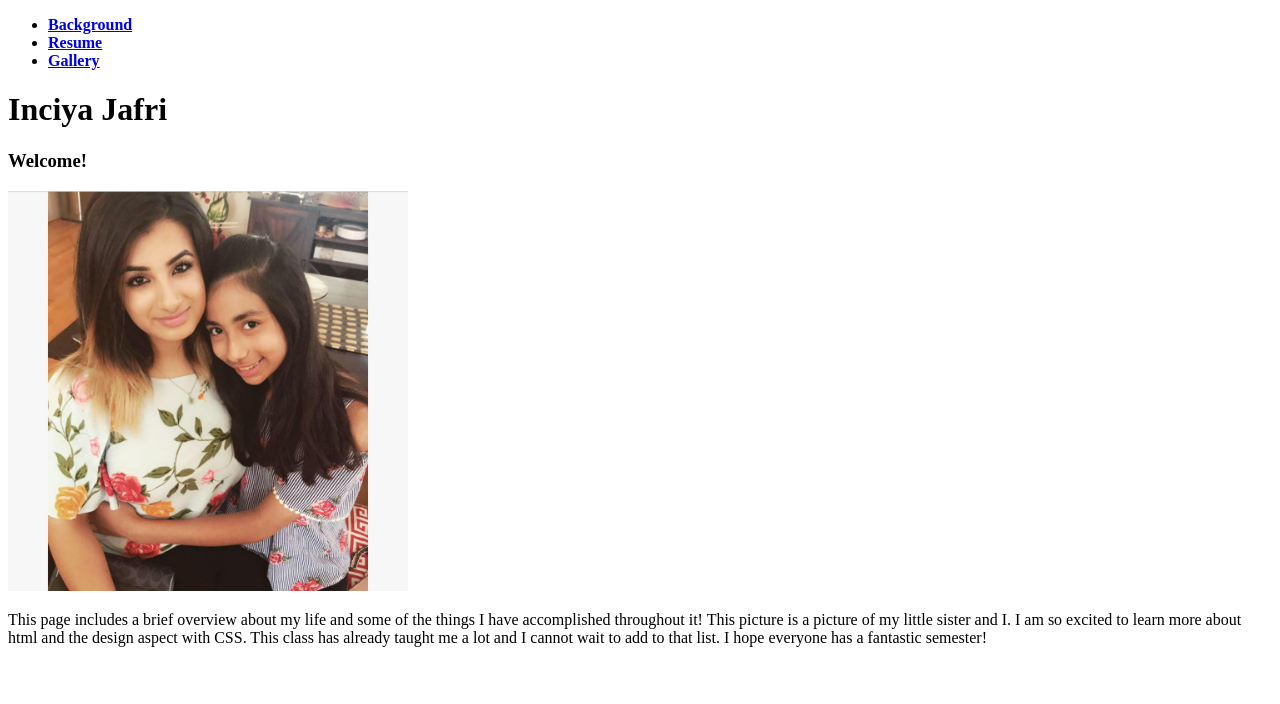
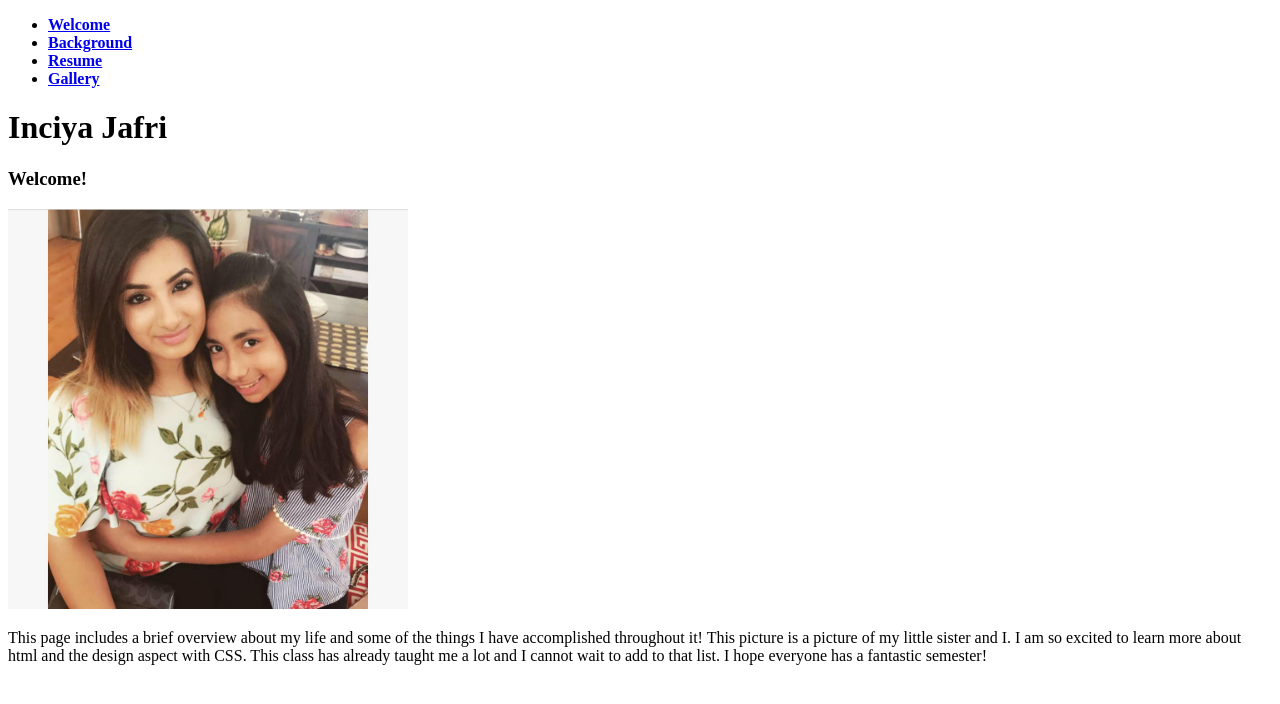
Before and after one commit to inciyajafri/Project-2, a plain HTML site: page index.html in a window 1280 px wide. Drawn offline with Linux system fonts and the light colour scheme.

Commit message:
Organized list of navigation pages

```diff
--- a/index.html
+++ b/index.html
@@ -6,6 +6,7 @@
 </head>
 <body>
   <ul>
+    <li><a href ="index.html"> <b> Welcome </b></a></li>
     <li><a href ="background.html"> <b>Background</b></a></li>
     <li><a href ="resume.html"> <b>Resume</b></a></li>
     <li><a href ="gallery.html"> <b>Gallery</b></a></li>
```
